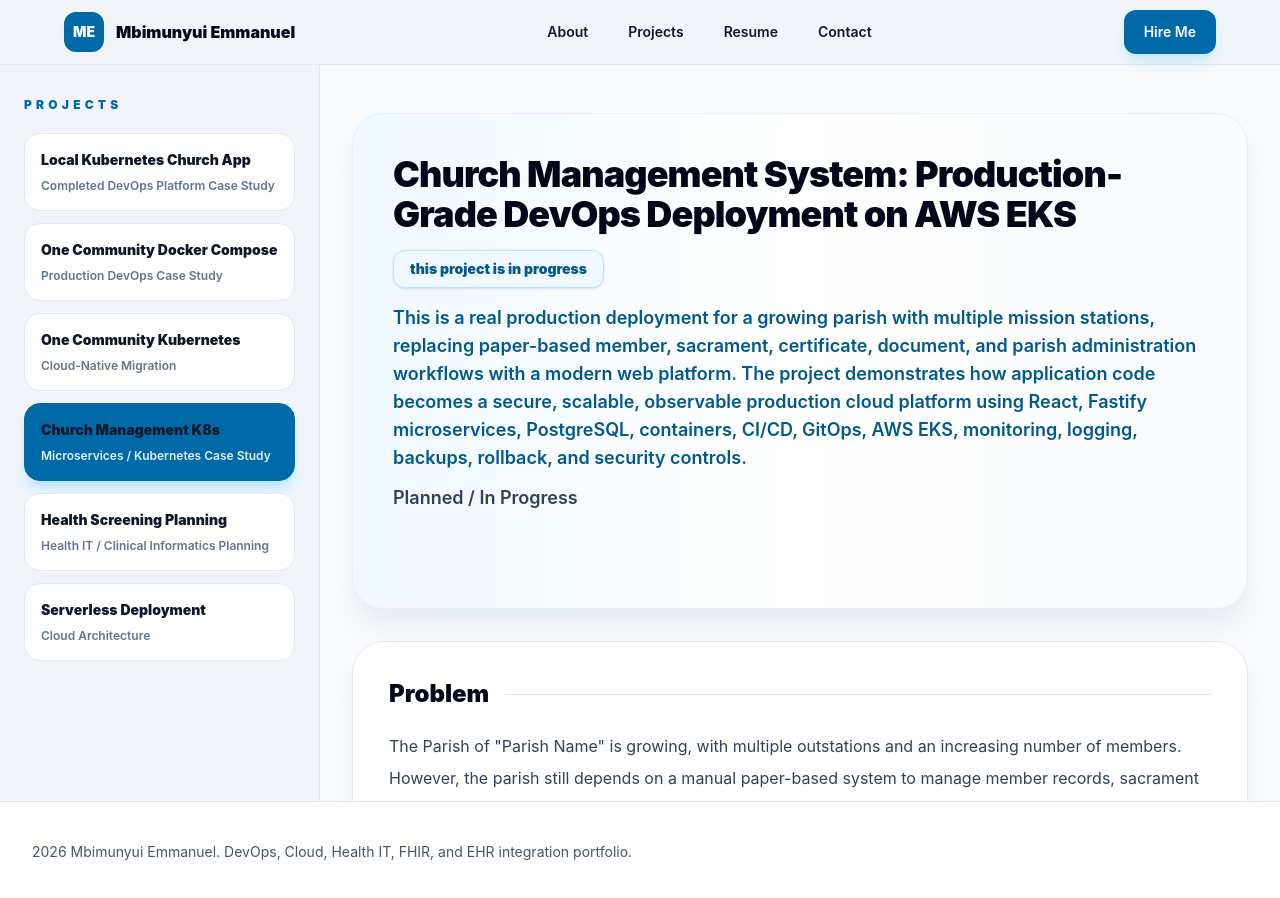
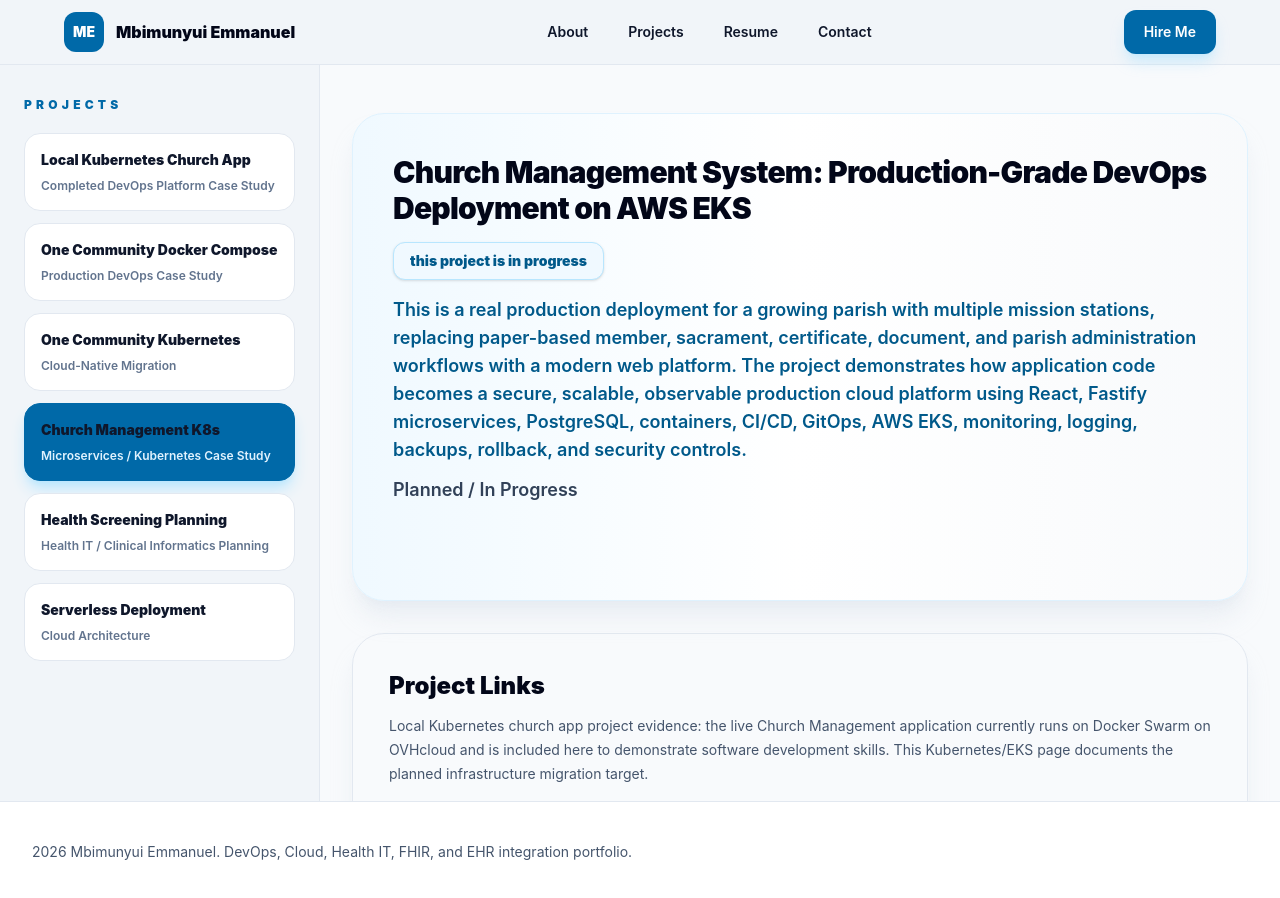
Before and after one commit to emmauopeople/devops-healthit-portfolio, a React (Vite) app: page /projects/church-management-kubernetes in a window 1280 px wide. Shown: the top 898 px of the page. Built offline with nearby package versions, Linux system fonts and the light colour scheme.

Commit message:
Move church app link to top of project page

```diff
--- a/src/pages/ProjectDetailPage.jsx
+++ b/src/pages/ProjectDetailPage.jsx
@@ -228,6 +228,35 @@ function CaseStudySection({ project, section }) {
   );
 }
 
+function ProjectLinksSection({ isChurchManagement, projectLinks }) {
+  if (!projectLinks.length) return null;
+
+  return (
+    <section className="mt-8 rounded-[2rem] border border-slate-200 bg-slate-50 p-7 shadow-xl shadow-slate-200/70 sm:p-9">
+      <h2 className="text-2xl font-black text-slate-950">Project Links</h2>
+      {isChurchManagement && (
+        <p className="mt-3 max-w-4xl text-sm leading-6 text-slate-600">
+          Local Kubernetes church app project evidence: the live Church Management application currently runs on Docker Swarm on OVHcloud and is included here to demonstrate software development skills. This Kubernetes/EKS page documents the planned infrastructure migration target.
+        </p>
+      )}
+      <div className="mt-5 flex flex-wrap gap-3">
+        {projectLinks.map(({ label, href }) => (
+          <a key={label} href={href} target="_blank" rel="noreferrer" className="rounded-xl border border-slate-200 bg-white px-4 py-2 text-sm font-bold text-slate-700 transition hover:border-sky-300 hover:text-sky-700">
+            {label}
+          </a>
+        ))}
+      </div>
+      {isChurchManagement && (
+        <div className="mt-5 rounded-2xl border border-slate-200 bg-white p-4 text-sm leading-6 text-slate-700">
+          <p className="font-black text-slate-950">Recruiter demo credentials</p>
+          <p className="mt-2"><span className="font-bold">Username:</span> recruiter@gmail.com</p>
+          <p><span className="font-bold">Password:</span> recruiter2026</p>
+        </div>
+      )}
+    </section>
+  );
+}
+
 function ProjectDetailPage() {
   const { slug } = useParams();
   const activeSlug = slug || projects[0]?.slug;
@@ -255,7 +284,7 @@ function ProjectDetailPage() {
     ? "mt-4 max-w-4xl text-base font-semibold leading-7 text-sky-800 sm:text-lg"
     : "mt-4 max-w-4xl text-lg font-bold leading-8 text-sky-800 sm:text-xl";
   const heroTitleClass = isChurchManagement
-    ? "text-2xl font-black tracking-tight text-slate-950 sm:text-3xl lg:text-4xl"
+    ? "text-xl font-black tracking-tight text-slate-950 sm:text-2xl lg:text-3xl"
     : "text-3xl font-black tracking-tight text-slate-950 sm:text-4xl lg:text-5xl";
   const heroDeployment = isOneCommunity ? "Deployed with Docker Compose." : project.status;
   const liveLink = isOneCommunity ? project.links?.publicSite : null;
@@ -294,36 +323,13 @@ function ProjectDetailPage() {
                 )}
               </header>
 
+              <ProjectLinksSection isChurchManagement={isChurchManagement} projectLinks={projectLinks} />
+
               <div className="mt-8 grid gap-6">
                 {sectionOrder.map((section) => (
                   <CaseStudySection key={section.key} project={project} section={section} />
                 ))}
               </div>
-
-              {projectLinks.length > 0 && (
-                <section className="mt-8 rounded-[2rem] border border-slate-200 bg-slate-50 p-7 shadow-xl shadow-slate-200/70 sm:p-9">
-                  <h2 className="text-2xl font-black text-slate-950">Project Links</h2>
-                  {isChurchManagement && (
-                    <p className="mt-3 max-w-4xl text-sm leading-6 text-slate-600">
-                      The live church app runs on Docker Swarm on OVHcloud and is included here to demonstrate software development skills. This Kubernetes/EKS project documents the planned migration target.
-                    </p>
-                  )}
-                  <div className="mt-5 flex flex-wrap gap-3">
-                    {projectLinks.map(({ label, href }) => (
-                      <a key={label} href={href} target="_blank" rel="noreferrer" className="rounded-xl border border-slate-200 bg-white px-4 py-2 text-sm font-bold text-slate-700 transition hover:border-sky-300 hover:text-sky-700">
-                        {label}
-                      </a>
-                    ))}
-                  </div>
-                  {isChurchManagement && (
-                    <div className="mt-5 rounded-2xl border border-slate-200 bg-white p-4 text-sm leading-6 text-slate-700">
-                      <p className="font-black text-slate-950">Recruiter demo credentials</p>
-                      <p className="mt-2"><span className="font-bold">Username:</span> recruiter@gmail.com</p>
-                      <p><span className="font-bold">Password:</span> recruiter2026</p>
-                    </div>
-                  )}
-                </section>
-              )}
             </article>
           </Container>
         </main>
```
